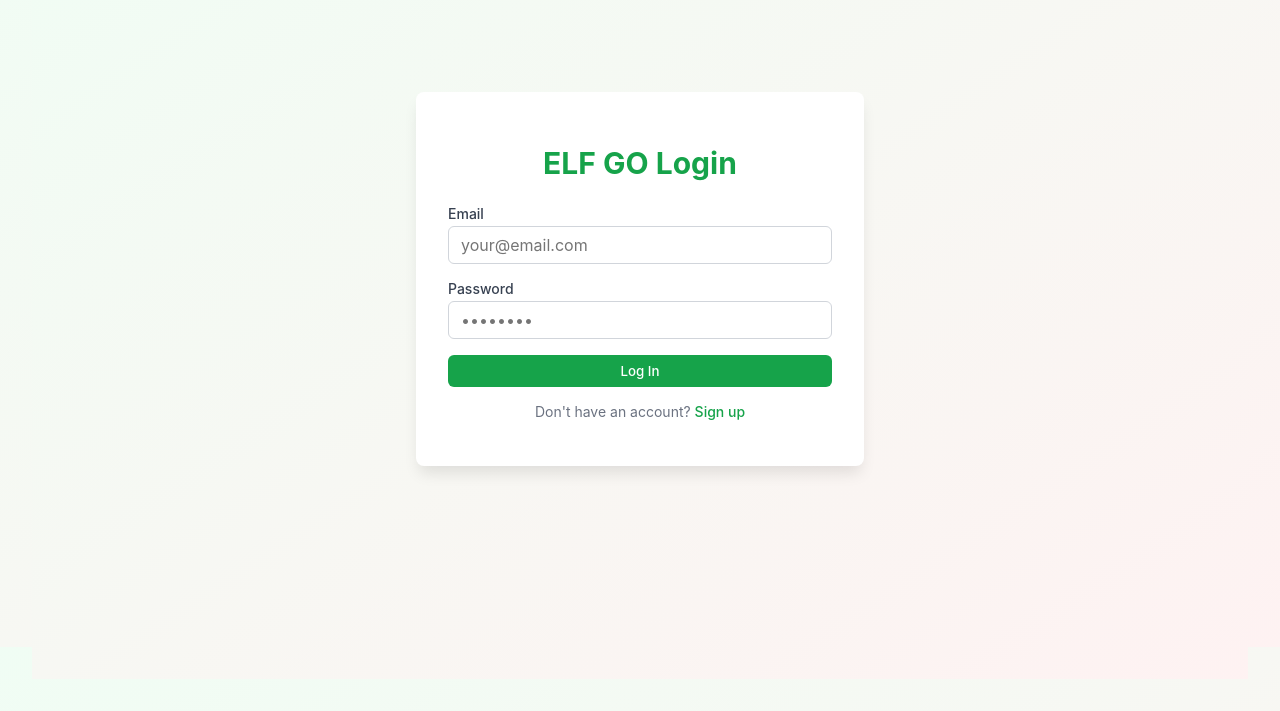
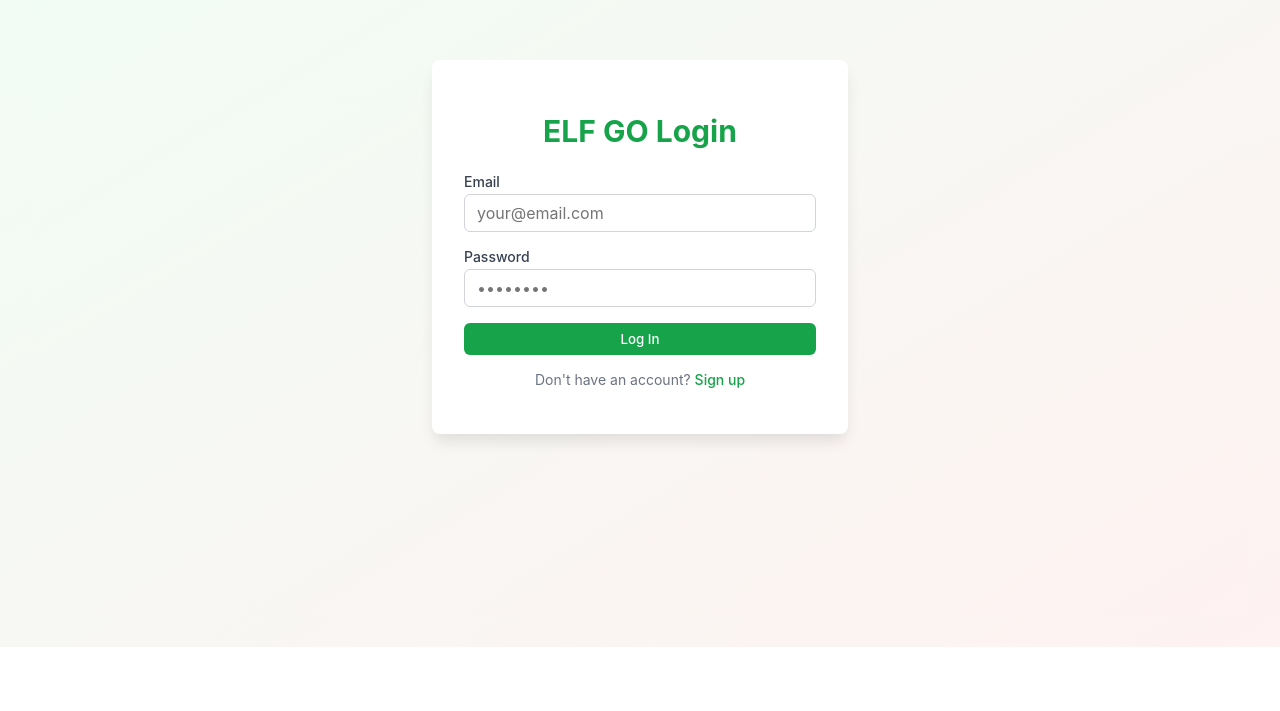
Before and after one commit to SeaForeEx/elf-go, a Next.js app: page /login in a window 1280 px wide. Shown: the part 153-864 px from the top of the page. After the commit the page ends 800 px from the top, so only its background shows below. Built offline with nearby package versions, Linux system fonts and the light colour scheme; no server answers.

Commit message:
fixed extra scrolling issue and added confirm message to logout process

```diff
--- a/src/app/gift/[id]/page.module.css
+++ b/src/app/gift/[id]/page.module.css
@@ -1,9 +1,5 @@
 .container {
-    min-height: 100vh;
-    background: linear-gradient(to bottom right, #f0fdf4, #fef2f2);
-    padding: 2rem;
     max-width: 800px;
-    margin: 0 auto;
 }
 
 .subtitle {
--- a/src/app/globals.css
+++ b/src/app/globals.css
@@ -11,14 +11,16 @@
 
 html {
     height: 100%;
-    height: 100dvh; /* Add this for mobile */
+    height: 100dvh;
+    overflow: hidden;
 }
 
 body {
     height: 100%;
-    height: 100dvh; /* Add this for mobile */
+    height: 100dvh;
     margin: 0;
     padding: 0;
+    overflow: hidden;
     color: var(--foreground);
     background: linear-gradient(to bottom right, #f0fdf4, #fef2f2);
     background-attachment: fixed;
--- a/src/app/layout.module.css
+++ b/src/app/layout.module.css
@@ -1,12 +1,16 @@
 .wrapper {
-    min-height: 100vh;
-    min-height: 100dvh;
+    height: 100vh;
+    height: 100dvh;
+    display: flex;
+    flex-direction: column;
+    overflow: hidden;
+}
+
+.main {
+    flex: 1;
+    overflow-y: auto;
+    padding: 2rem;
+    min-height: 0;
     display: flex;
     flex-direction: column;
 }
-
-.main {
-    flex: 1 0 auto;
-    overflow-y: auto;
-    padding: 2rem;
-}
--- a/src/app/login/page.module.css
+++ b/src/app/login/page.module.css
@@ -1,12 +1,15 @@
 .wrapper {
-    min-height: 100vh;
+    height: 100vh;
+    height: 100dvh;
     display: flex;
     align-items: center;
     justify-content: center;
     background: linear-gradient(to bottom right, #f0fdf4, #fef2f2);
+    overflow: hidden;
 }
 
 .container {
     width: 100%;
     max-width: 28rem;
+    padding: 1rem;
 }
--- a/src/app/page.module.css
+++ b/src/app/page.module.css
@@ -1,7 +1,8 @@
 .container {
-    min-height: 100vh;
+    flex: 1;
+    display: flex;
+    flex-direction: column;
     background: linear-gradient(to bottom right, #f0fdf4, #fef2f2);
-    padding: 2rem;
 }
 
 .title {
--- a/src/app/person/[id]/page.module.css
+++ b/src/app/person/[id]/page.module.css
@@ -1,9 +1,3 @@
-.container {
-    min-height: 100vh;
-    background: linear-gradient(to bottom right, #f0fdf4, #fef2f2);
-    padding: 2rem;
-}
-
 .title {
     font-size: 2.5rem;
     font-weight: bold;
--- a/src/app/signup/page.module.css
+++ b/src/app/signup/page.module.css
@@ -1,12 +1,15 @@
 .wrapper {
-    min-height: 100vh;
+    height: 100vh;
+    height: 100dvh;
     display: flex;
     align-items: center;
     justify-content: center;
     background: linear-gradient(to bottom right, #f0fdf4, #fef2f2);
+    overflow: hidden;
 }
 
 .container {
     width: 100%;
     max-width: 28rem;
+    padding: 1rem;
 }
--- a/src/components/Footer/Footer.module.css
+++ b/src/components/Footer/Footer.module.css
@@ -7,6 +7,7 @@
     box-shadow: 0 -2px 8px rgba(0, 0, 0, 0.1);
     text-align: center;
     flex-shrink: 0;
+    margin: 0;
 }
 
 .countdown {
--- a/src/components/Header/Header.module.css
+++ b/src/components/Header/Header.module.css
@@ -9,6 +9,7 @@
     background-color: white;
     box-shadow: 0 2px 8px rgba(0, 0, 0, 0.1);
     flex-shrink: 0;
+    margin: 0;
 }
 
 .title {
--- a/src/components/auth/LogoutButton/LogoutButton.tsx
+++ b/src/components/auth/LogoutButton/LogoutButton.tsx
@@ -13,9 +13,15 @@ export default function LogoutButton() {
     const [showTooltip, setShowTooltip] = useState(false)
 
     const handleLogout = async () => {
-        await supabase.auth.signOut()
-        router.push('/login')
-        router.refresh()
+        const confirmMessage = "Are you sure you want to logout?"
+
+        if(!confirm(confirmMessage)) {
+            return
+        } else {
+            await supabase.auth.signOut()
+            router.push('/login')
+            router.refresh()
+        }
     }
 
     return (
```
